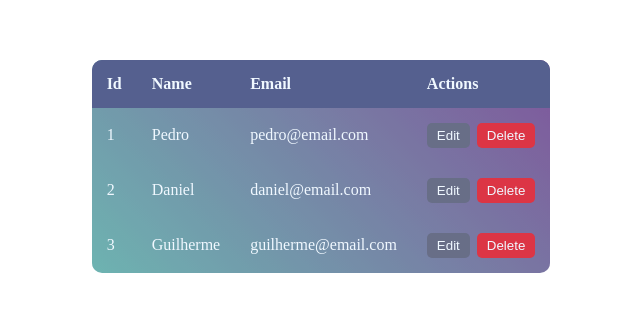
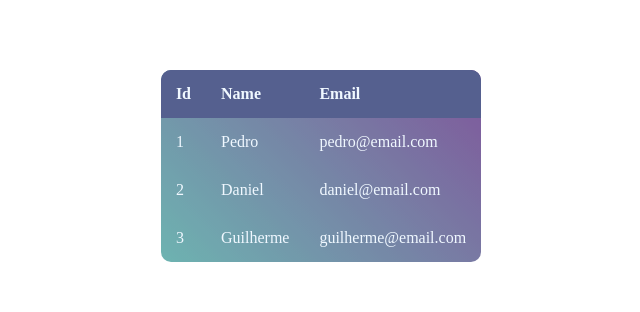
Before and after one commit to Cinnamoon-dev/React-Front, a React (Create React App) app: page / in a window 1280 px wide. Shown: the part 242-554 px from the top of the page, without its empty margins (319-959 px from the left). Built offline with nearby package versions, Linux system fonts and the light colour scheme.

Commit message:
feat: adding functionality to buttons

```diff
--- a/src/components/Table/Table.module.scss
+++ b/src/components/Table/Table.module.scss
@@ -1,3 +1,10 @@
+.TableWrapper{
+    .CreateButtonContainer{
+        display: flex;
+        justify-content: flex-end;
+        padding-bottom: 7px;
+    }
+
     .TableContainer{
         color: aliceblue;
         background: linear-gradient(45deg, #49a09d, #5f2c82);
@@ -34,3 +41,4 @@
             }
         }
     }
+}
--- a/src/components/Table/Table.tsx
+++ b/src/components/Table/Table.tsx
@@ -2,19 +2,38 @@ import { Button } from '../../components'
 import styles from './Table.module.scss'
 
 
+type ActionsFunctions = {
+    create: () => void,
+    edit: () => void,
+    delete: () => void,
+}
+
+interface Data extends Object {
+    id: number,
+    [fields: string]: any
+}
+
 type TableProps = {
-    tableData: Object[]
+    tableData: Data[],
+    renderActions?: boolean,
+    actions?: ActionsFunctions
+}
+
+type ActionsProps = {
+    id: number,
+    edit?: (id: number) => void,
+    delete?: (id: number) => void,
 }
 
 const capitalize = (str: string) => {
     return str[0].toUpperCase() + str.slice(1)
 }
 
-const Actions = () => {
+const Actions = (props: ActionsProps) => {
     return(
         <div style={{display: 'flex', gap: '7px'}}>
-            <Button type='Edit'/>
-            <Button type='Delete'/>
+            <Button type='Edit' onClick={() => props.edit !== undefined ? props.edit(props.id) : undefined}/>
+            <Button type='Delete' onClick={() => props.delete !== undefined ? props.delete(props.id) : undefined}/>
         </div>
     )
 }
@@ -23,24 +42,35 @@ const Table = (props: TableProps) => {
     const titles = Object.keys(props.tableData[0]).map((e) => capitalize(e))
 
     return(
+        <div className={styles['TableWrapper']}>
+            { props.renderActions &&
+                <div className={styles['CreateButtonContainer']}>
+                    <Button type='Create' onClick={props.actions?.create}/>
+                </div>
+            }
+
             <div className={styles['TableContainer']}>
                 <table>
                     <thead>
                         <tr>
                             {titles.map((e, i) => <th key={i}>{e}</th>)}
-                        <th>Actions</th>
+                            { props.renderActions && <th>Actions</th>}
                         </tr>
                     </thead>
 
                     <tbody>
-                    {props.tableData.map((e) => {
-                        let values = Object.values(e).map((e) => <td>{e}</td>)
-                        values.push(<td><Actions/></td>)
+                        { props.tableData.map((e) => {
+                            const values = Object.values(e).map((e) => <td>{e}</td>)
+                            if(props.renderActions) {
+                                values.push(<td><Actions id={e.id} edit={props.actions?.edit} delete={props.actions?.delete}/></td>)
+                            }
                             return(<tr>{values}</tr>)
                         })}
                     </tbody>
                 </table>
             </div>
+        </div>
+
     )
 }
 
```
Lines whose indentation alone changed are shown as unchanged.
